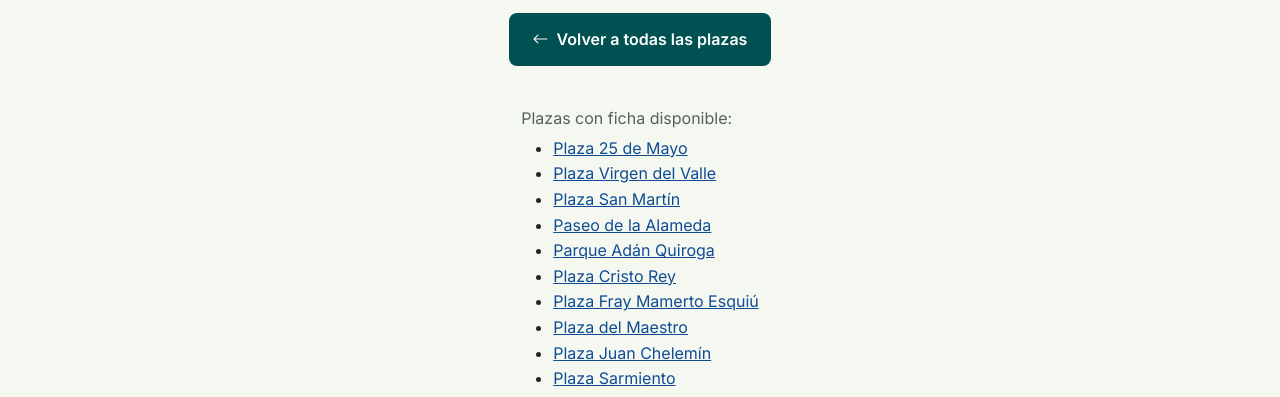
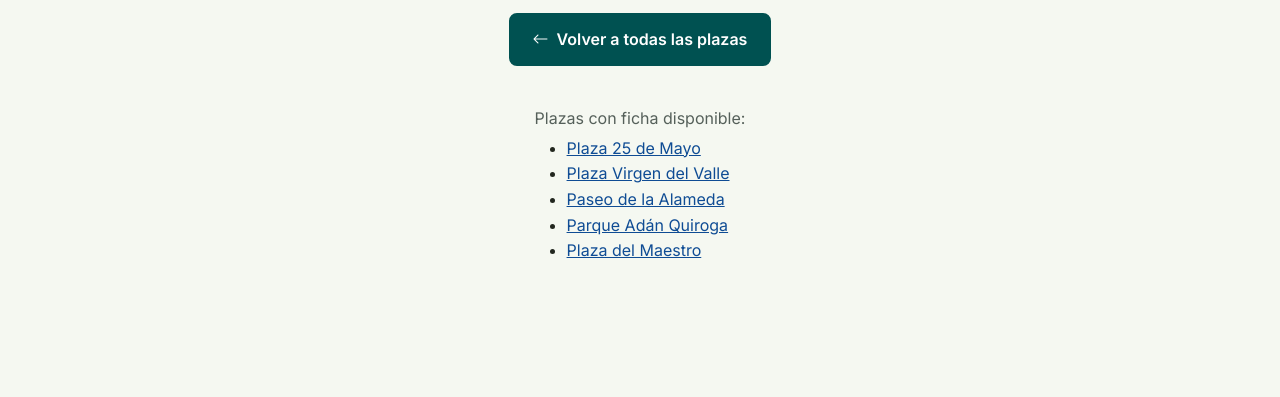
Before and after one commit to GonzaloDeLaFuente3/espacios-verdes-catamarca, a plain HTML site: page plaza.html in a window 1280 px wide. Shown: the part 403-800 px from the top of the page. Drawn offline with nearby package versions, Linux system fonts and the light colour scheme.

Commit message:
mejoras en index.html

```diff
--- a/plaza.html
+++ b/plaza.html
@@ -275,8 +275,7 @@
      El orden de PLAZAS define "anterior / siguiente".
      ════════════════════════════════════════════════════════════════ */
   const PLAZAS = [
-    "25-de-mayo","virgen-del-valle","san-martin","la-alameda","adan-quiroga",
-    "cristo-rey","fray-mamerto-esquiu","del-maestro","juan-chelemin","sarmiento"
+    "25-de-mayo","virgen-del-valle","la-alameda","adan-quiroga","del-maestro"
   ];
 
   const PLAZAS_DETALLE = {
@@ -301,16 +300,6 @@
       accesibilidad:"Sendero perimetral accesible; juegos con solado amortiguante.",
       direccion:"Núñez del Prado y Vicario Segura — Centro."
     },
-    "san-martin": {
-      nombre:"Plaza San Martín", barrio:"Norte", anio:"1950", superficie:"1,0 ha", galeria:3,
-      intro:"Plaza amplia y deportiva, muy usada por la mañana temprano y al atardecer.",
-      historia:["Nació con la expansión de la ciudad hacia el norte a mediados del siglo XX.",
-        "Fue remodelada con criterio de plaza activa: circuito aeróbico y estación saludable."],
-      equipamiento:["Playón polideportivo","Estación saludable","Circuito aeróbico iluminado","Juegos inclusivos","Canil"],
-      arbolado:["Algarrobo","Mora","Crespón"],
-      accesibilidad:"Circuito de solado continuo y juegos inclusivos.",
-      direccion:"Av. Güemes al 800 — Barrio Norte."
-    },
     "la-alameda": {
       nombre:"Paseo de la Alameda", barrio:"Sur", anio:"Siglo XIX", superficie:"Paseo lineal, ~900 m", galeria:3,
       intro:"Paseo verde lineal que acompaña la acequia histórica. Ideal para caminar a la sombra.",
@@ -331,26 +320,6 @@
       accesibilidad:"Senderos principales accesibles; sanitario adaptado.",
       direccion:"Av. Ocampo y Maipú — Barrio Oeste."
     },
-    "cristo-rey": {
-      nombre:"Plaza Cristo Rey", barrio:"Villa Cubas", anio:"1968", superficie:"0,5 ha", galeria:3,
-      intro:"Plaza barrial renovada, con juegos nuevos y cancha de uso múltiple muy activa.",
-      historia:["Es el centro social del barrio Villa Cubas desde su urbanización.",
-        "Fue puesta en valor recientemente con nueva luminaria y juegos."],
-      equipamiento:["Cancha de uso múltiple","Juegos infantiles nuevos","Estación saludable","Iluminación LED"],
-      arbolado:["Fresno","Paraíso","Crespón"],
-      accesibilidad:"Acceso a nivel desde la vereda; sendero central accesible.",
-      direccion:"Maestro Quiroga y los Sauces — Villa Cubas."
-    },
-    "fray-mamerto-esquiu": {
-      nombre:"Plaza Fray Mamerto Esquiú", barrio:"Este", anio:"1930", superficie:"0,7 ha", galeria:3,
-      intro:"Plaza de sombra generosa gracias a sus tipas añosas, con un pequeño anfiteatro al aire libre.",
-      historia:["Homenajea a Fray Mamerto Esquiú, orador y obispo catamarqueño del siglo XIX.",
-        "Sus árboles fueron plantados hace casi un siglo."],
-      equipamiento:["Anfiteatro al aire libre","Bancos y mesas de ajedrez","Juegos infantiles","Iluminación peatonal"],
-      arbolado:["Tipa","Jacarandá","Lapacho"],
-      accesibilidad:"Rampas en dos accesos; sector de juegos con solado amortiguante.",
-      direccion:"Esquiú y Maipú — Barrio Este."
-    },
     "del-maestro": {
       nombre:"Plaza del Maestro", barrio:"240 Viviendas", anio:"1985", superficie:"0,4 ha", galeria:3,
       intro:"Homenaje a la docencia. Tiene una biblioteca a cielo abierto y actividades escolares.",
@@ -360,26 +329,6 @@
       arbolado:["Sereno","Ligustro","Crespón"],
       accesibilidad:"Sendero perimetral accesible.",
       direccion:"Manzana central, Barrio 240 Viviendas."
-    },
-    "juan-chelemin": {
-      nombre:"Plaza Juan Chelemín", barrio:"Sur", anio:"2005", superficie:"0,6 ha", galeria:3,
-      intro:"Espacio joven con skatepark, pensado para adolescentes y deporte urbano.",
-      historia:["Lleva el nombre del cacique Juan Chelemín, líder de la resistencia calchaquí.",
-        "El skatepark se sumó en una remodelación posterior."],
-      equipamiento:["Skatepark de hormigón","Iluminación LED","Gradas","Bebederos"],
-      arbolado:["Aguaribay","Algarrobo","Mora"],
-      accesibilidad:"Acceso a nivel; miradores accesibles hacia el skatepark.",
-      direccion:"Av. Presidente Castillo al 1200 — Barrio Sur."
-    },
-    "sarmiento": {
-      nombre:"Plaza Sarmiento", barrio:"Centro", anio:"1911", superficie:"0,2 ha", galeria:3,
-      intro:"Plazoleta pequeña y sombreada, con una fuente y naranjos amargos históricos.",
-      historia:["Es una de las plazoletas más antiguas del centro.",
-        "Su fuente de hierro fue restaurada conservando el diseño original."],
-      equipamiento:["Fuente ornamental","Bancos","Iluminación baja"],
-      arbolado:["Naranjo amargo","Fresno"],
-      accesibilidad:"Solado firme; un acceso con rampa.",
-      direccion:"Sarmiento y Mate de Luna — Centro."
     }
   };
 
```
Also changed, not shown: index.html (+5 -9 lines).
